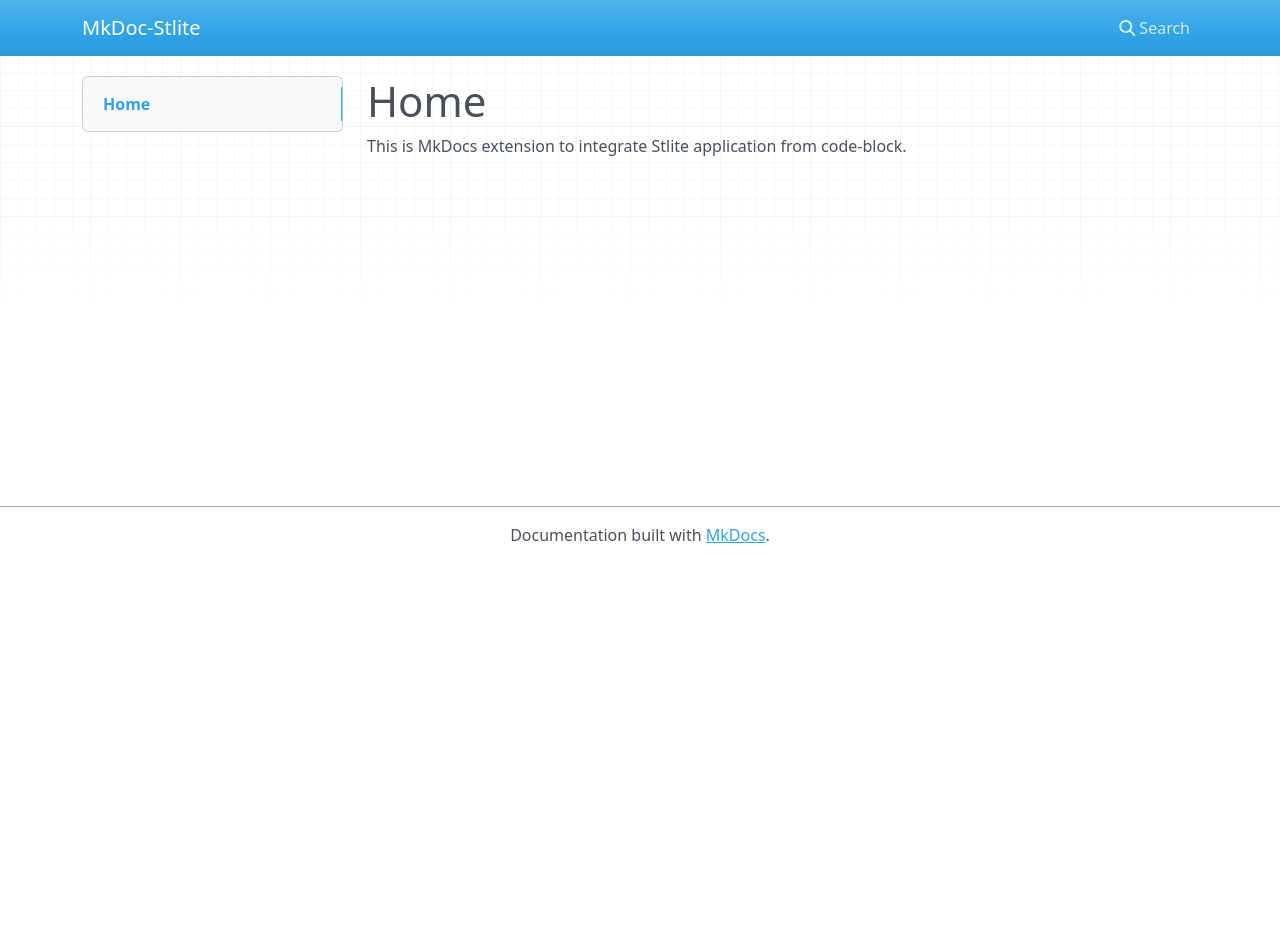
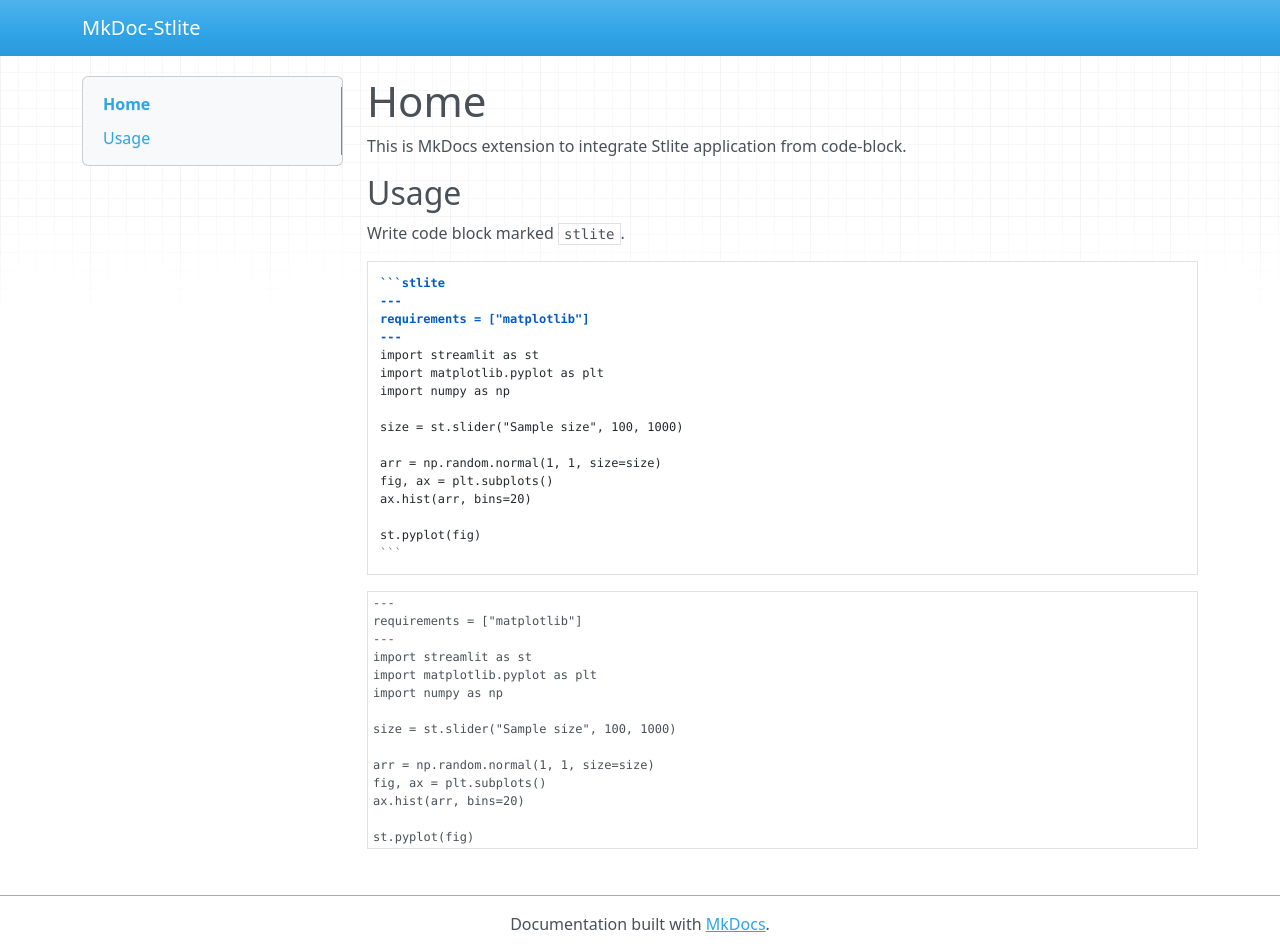
Before and after one commit to attakei-lab/mkdocs-stlite, an MkDocs documentation site: the page built from docs/index.md, in a window 1280 px wide and 952 px high. Built offline with MkDocs 1.6.1, drawn with Linux system fonts in a browser that asks for light colours; nearby versions of some CDN libraries.

Commit message:
feat: Define plugin (empty)

`````diff
--- a/docs/index.md
+++ b/docs/index.md
@@ -1,3 +1,43 @@
 # Home
 
 This is MkDocs extension to integrate Stlite application from code-block.
+
+## Usage
+
+Write code block marked `stlite`.
+
+````markdown
+```stlite
+---
+requirements = ["matplotlib"]
+---
+import streamlit as st
+import matplotlib.pyplot as plt
+import numpy as np
+
+size = st.slider("Sample size", 100, 1000)
+
+arr = np.random.normal(1, 1, size=size)
+fig, ax = plt.subplots()
+ax.hist(arr, bins=20)
+
+st.pyplot(fig)
+```
+````
+
+```stlite
+---
+requirements = ["matplotlib"]
+---
+import streamlit as st
+import matplotlib.pyplot as plt
+import numpy as np
+
+size = st.slider("Sample size", 100, 1000)
+
+arr = np.random.normal(1, 1, size=size)
+fig, ax = plt.subplots()
+ax.hist(arr, bins=20)
+
+st.pyplot(fig)
+```
--- a/mkdocs.yml
+++ b/mkdocs.yml
@@ -1 +1,3 @@
 site_name: MkDoc-Stlite
+plugins:
+  - stlite
--- a/pyproject.toml
+++ b/pyproject.toml
@@ -11,6 +11,9 @@
     "mkdocs>=1.6.1",
 ]
 
+[project.entry-points."mkdocs.plugins"]
+stlite = "mkdocs_stlite:StlitePlugin"
+
 [build-system]
 requires = ["hatchling"]
 build-backend = "hatchling.build"
`````
Also changed, not shown: src/mkdocs_stlite/__init__.py (+10 -2 lines).
